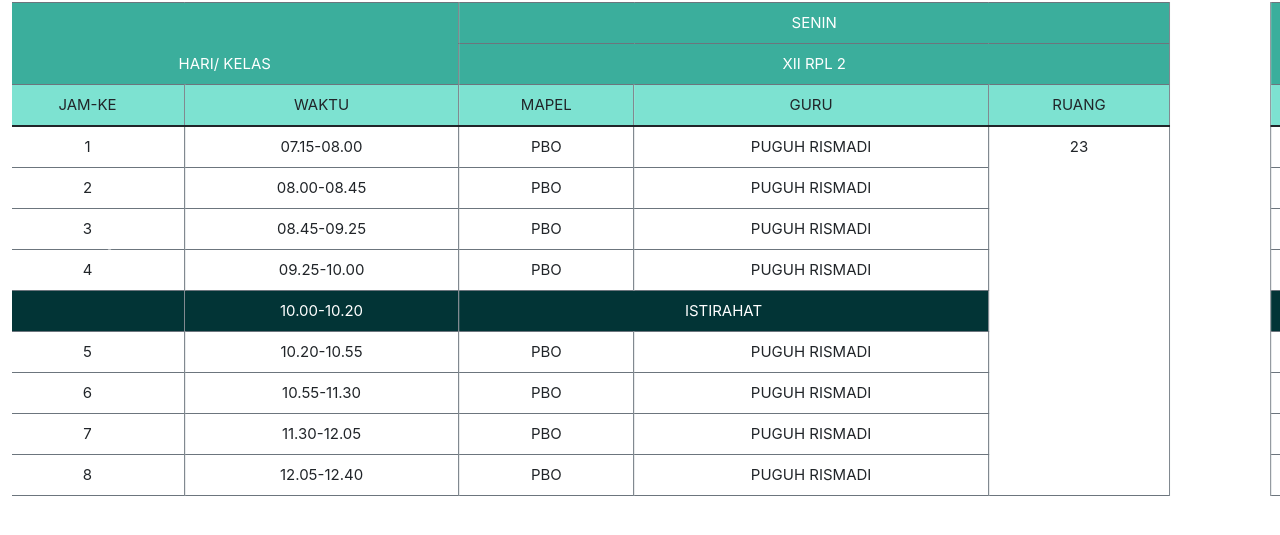
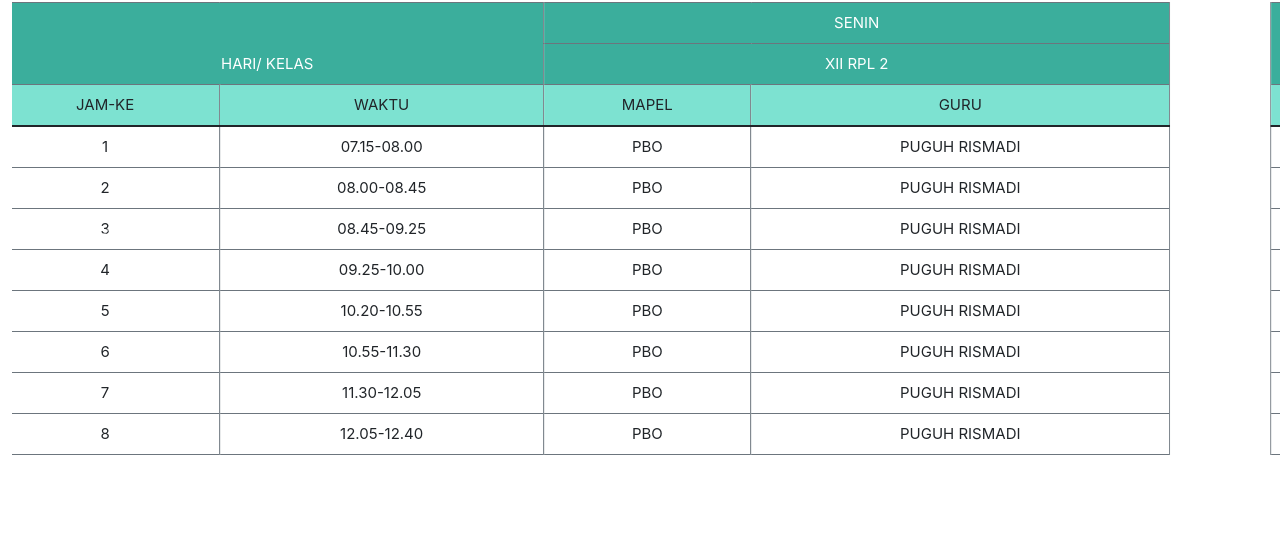
Before and after one commit to dwinrynt/tapping_view, a Vue app: page / in a window 1280 px wide. Shown: the part 707-1242 px from the top of the page. Built offline with nearby package versions, Linux system fonts and the light colour scheme.

Commit message:
new table

```diff
--- a/src/App.vue
+++ b/src/App.vue
@@ -16,17 +16,16 @@
               <thead>
                 <tr class="text-white" style="background-color: #3bae9c">
                   <th scope="col" colspan="2" rowspan="2">HARI/ KELAS</th>
-                  <th scope="col" colspan="4">SENIN</th>
+                  <th scope="col" colspan="3">SENIN</th>
                 </tr>
                 <tr class="text-white" style="background-color: #3bae9c">
-                  <th colspan="4">XII RPL 2</th>
+                  <th colspan="3">XII RPL 2</th>
                 </tr>
                 <tr style="background-color: #7de2d1">
                   <th scope="row">JAM-KE</th>
                   <th>WAKTU</th>
                   <th>MAPEL</th>
                   <th>GURU</th>
-                  <th colspan="2">RUANG</th>
                 </tr>
               </thead>
               <tbody>
@@ -35,7 +34,6 @@
                   <td>07.15-08.00</td>
                   <td>PBO</td>
                   <td>PUGUH RISMADI</td>
-                  <td colspan="2" rowspan="9">23</td>
                 </tr>
                 <tr>
                   <td scope="row">2</td>
@@ -54,11 +52,6 @@
                   <td>09.25-10.00</td>
                   <td>PBO</td>
                   <td>PUGUH RISMADI</td>
-                </tr>
-                <tr style="background-color: #023436">
-                  <td scope="row" style="color: transparent">b</td>
-                  <th class="text-white">10.00-10.20</th>
-                  <th class="text-white" colspan="2">ISTIRAHAT</th>
                 </tr>
                 <tr>
                   <td scope="row">5</td>
@@ -94,17 +87,16 @@
               <thead>
                 <tr class="text-white" style="background-color: #3bae9c">
                   <th scope="col" colspan="2" rowspan="2">HARI/ KELAS</th>
-                  <th scope="col" colspan="4">SENIN</th>
+                  <th scope="col" colspan="3">SENIN</th>
                 </tr>
                 <tr class="text-white" style="background-color: #3bae9c">
-                  <th colspan="4">XII RPL 2</th>
+                  <th colspan="3">XII RPL 2</th>
                 </tr>
                 <tr style="background-color: #7de2d1">
                   <th scope="row">JAM-KE</th>
                   <th>WAKTU</th>
                   <th>MAPEL</th>
                   <th>GURU</th>
-                  <th colspan="2">RUANG</th>
                 </tr>
               </thead>
               <tbody>
@@ -113,7 +105,6 @@
                   <td>07.15-08.00</td>
                   <td>PBO</td>
                   <td>PUGUH RISMADI</td>
-                  <td colspan="2" rowspan="9">23</td>
                 </tr>
                 <tr>
                   <td scope="row">2</td>
@@ -132,11 +123,6 @@
                   <td>09.25-10.00</td>
                   <td>PBO</td>
                   <td>PUGUH RISMADI</td>
-                </tr>
-                <tr style="background-color: #023436">
-                  <td scope="row" style="color: transparent">b</td>
-                  <th class="text-white">10.00-10.20</th>
-                  <th class="text-white" colspan="2">ISTIRAHAT</th>
                 </tr>
                 <tr>
                   <td scope="row">5</td>
@@ -225,8 +211,13 @@ header {
 import { RouterLink, RouterView } from 'vue-router';
 import HelloWorld from './components/HelloWorld.vue';
 import Header from './components/Header.vue';
-import {onMounted} from 'vue';
+import {onMounted, ref} from 'vue';
 import axios from 'axios';
+
+const kode_respon = ref()
+const message_kode = ref()
+const hari = ref()
+const agenda = ref([])
 
 onMounted(() => {
   const inputRfid = document.querySelector('.input-rfid');
@@ -235,8 +226,15 @@ onMounted(() => {
     axios.post('http://127.0.0.1:8000/api/absen', {
       rfid: e.target.value
     }).then((response) => {
-      e.target.value = '';
       console.log(response)
+      kode_respon.value = response.data.kode_respon
+      hari.value = response.data.hari
+      message_kode.value = response.data.message
+      agenda.value = response.data.agendas
+      console.log(kode_respon.value)
+      console.log(message_kode.value)
+      console.log(hari.value)
+      console.log(agenda.value)
     })
   })
 })
```
